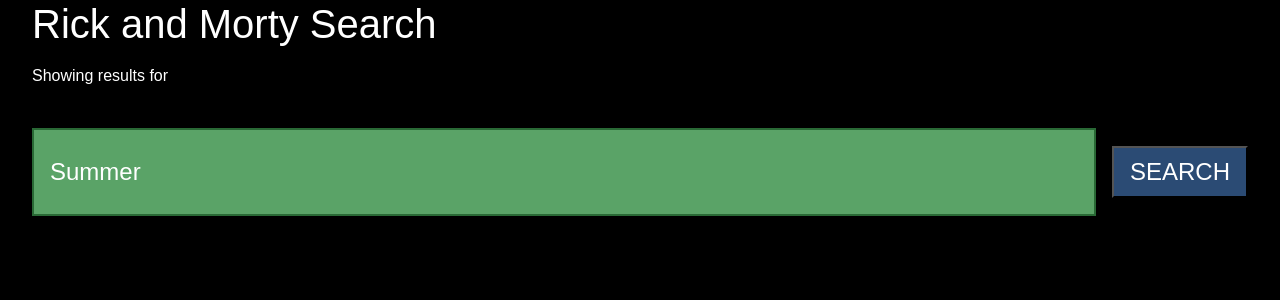
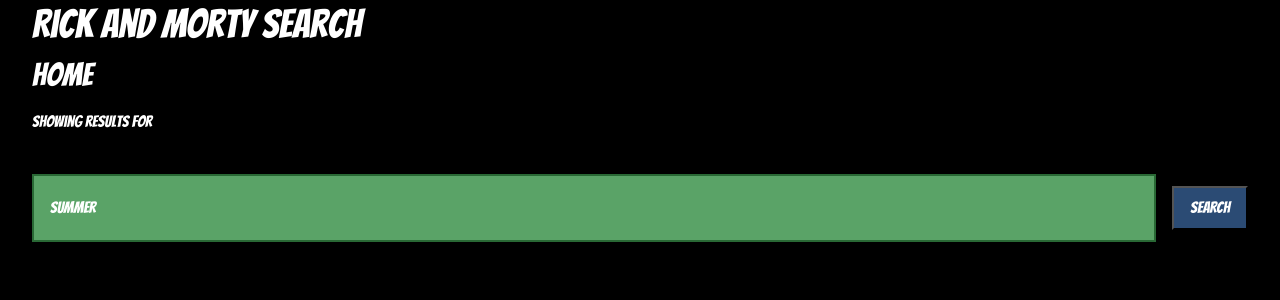
Before and after one commit to tiffhuddleston/angry-anteater, a React (Create React App) app: page /character/1 in a window 1280 px wide. Shown: the top 300 px of the page. Built offline with nearby package versions, Linux system fonts and the light colour scheme; no server answers; the HTML template or start-up script is replaced by a standard one.

Commit message:
Clean-up, return no character message

```diff
--- a/public/index.html
+++ b/public/index.html
@@ -8,6 +8,10 @@
     <meta
       name="description"
       content="Web site created using create-react-app"
+    />
+    <link
+      href="https://fonts.googleapis.com/css?family=Bangers&display=swap"
+      rel="stylesheet"
     />
     <link
       rel="stylesheet"
--- a/src/App.js
+++ b/src/App.js
@@ -5,12 +5,9 @@
 import SearchResults from './components/SearchResults';
 import FinalResult from './components/FinalResult';
 
-
 let charArray = ['Beth', 'Jerry', 'Rick', 'Morty', 'Summer'];
 
 let randomChar = charArray[Math.floor(Math.random() * charArray.length)];
-
-console.log(randomChar);
 
 function App() {
   const searchOptions = {
--- a/src/components/FinalResult.js
+++ b/src/components/FinalResult.js
@@ -20,23 +20,19 @@
   }
 
   return (
-    <div className="describe">
-      <Card style={{ width: '18rem' }}>
+    <Card className="describe" style={{ width: '18rem' }}>
       <Card.Img variant="top" img src={character.image} alt="character" />
       <Card.Body>
         <Card.Title>{character.name}</Card.Title>
       </Card.Body>
       <ListGroup className="list-group-flush">
         <ListGroupItem>Status: {character.status}</ListGroupItem>
-          <ListGroupItem>
-            Place of Origin: {character.origin.name}
-          </ListGroupItem>
+        <ListGroupItem>Place of Origin: {character.origin.name}</ListGroupItem>
         <ListGroupItem>
           Last Knows Location: {character.location.name}
         </ListGroupItem>
       </ListGroup>
     </Card>
-    </div>
   );
 }
 
--- a/src/components/SearchHeader.js
+++ b/src/components/SearchHeader.js
@@ -4,11 +4,12 @@
 function SearchHeader({ lastSearch }) {
   return (
     <div className="head">
-      <Link to="/">
-        <header>
-          <h1 className="title">Rick and Morty Search</h1>
-        </header>
-      </Link>
+      <header>
+        <h1 className="title">Rick and Morty Search</h1>
+        <Link to="/">
+          <h2 className="home">Home</h2>
+        </Link>
+      </header>
       <p className="muted">
         Showing results for <strong>{lastSearch}</strong>
       </p>
--- a/src/components/SearchResults.js
+++ b/src/components/SearchResults.js
@@ -5,7 +5,9 @@
 function SearchResults(props) {
   const { results } = props;
 
-  return (
+  return !results ? (
+    <h2 className="oops">No Characters Found</h2>
+  ) : (
     <div className="gallery">
       {results &&
         results.map(item => (
@@ -25,7 +27,5 @@
     </div>
   );
 }
-// {/* <img src={item.image} alt={item.name} />
-// {item.name} */}
 
 export default SearchResults;
--- a/src/index.css
+++ b/src/index.css
@@ -18,10 +18,11 @@
   border: 1;
   color: var(--white);
   flex-grow: 0;
-  font-size: 1.5rem;
+  font-size: 1rem;
   line-height: 1;
   padding: 0.75rem 1rem;
   text-transform: uppercase;
+  font-family: 'Bangers', cursive;
 }
 
 input + button {
@@ -37,9 +38,10 @@
   border: 2px solid var(--secondary);
   color: var(--white);
   flex-grow: 1;
-  font-size: 1.5rem;
+  font-size: 1rem;
   padding: 0.75rem 1rem;
   width: 100%;
+  font-family: 'Bangers', cursive;
 }
 
 input::placeholder {
@@ -64,10 +66,13 @@
 }
 
 .title {
+  font-family: 'Bangers', cursive;
+
   color: white;
 }
 
 .names {
+  font-family: 'Bangers', cursive;
   color: white;
 }
 
@@ -99,10 +104,20 @@
 
 .muted {
   color: white;
+  font-family: 'Bangers', cursive;
 }
 
 .describe {
   color: black;
-  align-items: center;
-  display: flex;
+  font-family: 'Bangers', cursive;
 }
+
+.home {
+  color: white;
+  font-family: 'Bangers', cursive;
+}
+
+.oops {
+  color: gray;
+  font-family: 'Bangers', cursive;
+}
```
Also changed, not shown: 1 other file (tests, documents, lock files or other folders). Lines whose indentation alone changed are shown as unchanged.
